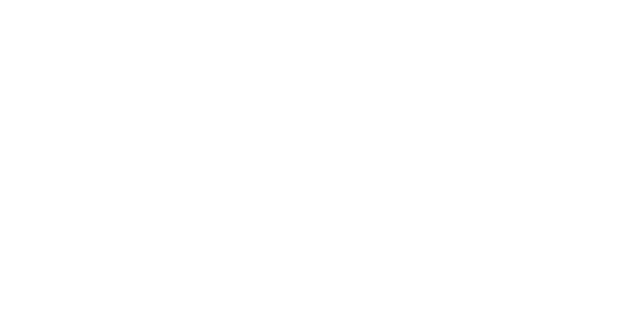
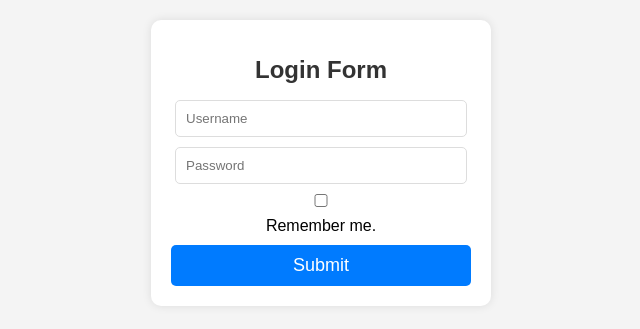
Before and after one commit to acciojob/remember-me-login-form-MAYANKSINGHCHAUHAN, a website: page main.html in a window 1280 px wide. Shown: the whole page, without its empty margins (319-959 px from the left). Drawn offline with Linux system fonts and the light colour scheme.

Commit message:
created a submission

```diff
--- a/main.html
+++ b/main.html
@@ -1,16 +1,24 @@
 <!DOCTYPE html>
-
-<html>
-
+<html lang="en">
 <head>
-	<link rel="stylesheet" href="styles.css">
+    <meta charset="UTF-8">
+    <meta name="viewport" content="width=device-width, initial-scale=1.0">
+    <title>Login Form</title>
+    <link rel="stylesheet" href="styles.css">
 </head>
-
 <body>
-	<!-- the entire body must be written by student -->
-    <script type="text/javascript" src="./script.js">
-</script>
-
+    <div class="container">
+        <h1>Login Form</h1>
+        <form id="loginForm">
+            <input type="text" id="username" placeholder="Username" required>
+            <input type="password" id="password" placeholder="Password" required>
+            <label>
+                <input type="checkbox" id="checkbox"> Remember me.
+            </label>
+            <button type="submit" id="submit">Submit</button>
+        </form>
+        <button id="existing" style="display: none;">Login as existing user</button>
+    </div>
+    <script src="script.js"></script>
 </body>
-
 </html>
--- a/script.js
+++ b/script.js
@@ -1 +1,40 @@
-//your JS code here. If required.
+document.addEventListener("DOMContentLoaded", function () {
+    const usernameInput = document.getElementById("username");
+    const passwordInput = document.getElementById("password");
+    const checkbox = document.getElementById("checkbox");
+    const submitButton = document.getElementById("submit");
+    const existingButton = document.getElementById("existing");
+
+    function loadStoredCredentials() {
+        const savedUsername = localStorage.getItem("username");
+        const savedPassword = localStorage.getItem("password");
+
+        if (savedUsername && savedPassword) {
+            existingButton.style.display = "block";
+            existingButton.addEventListener("click", () => {
+                alert(`Logged in as ${savedUsername}`);
+            });
+        }
+    }
+
+    document.getElementById("loginForm").addEventListener("submit", function (event) {
+        event.preventDefault();
+
+        const username = usernameInput.value;
+        const password = passwordInput.value;
+
+        alert(`Logged in as ${username}`);
+
+        if (checkbox.checked) {
+            localStorage.setItem("username", username);
+            localStorage.setItem("password", password);
+        } else {
+            localStorage.removeItem("username");
+            localStorage.removeItem("password");
+        }
+
+        loadStoredCredentials();
+    });
+
+    loadStoredCredentials();
+});
--- a/styles.css
+++ b/styles.css
@@ -1 +1,55 @@
-/*  your css code here. If applicable */
+body {
+    font-family: Arial, sans-serif;
+    background-color: #f4f4f4;
+    text-align: center;
+    margin: 0;
+    padding: 20px;
+}
+
+.container {
+    background: white;
+    width: 300px;
+    padding: 20px;
+    border-radius: 10px;
+    box-shadow: 0px 0px 10px rgba(0, 0, 0, 0.1);
+    margin: auto;
+}
+
+h1 {
+    font-size: 24px;
+    color: #333;
+}
+
+input {
+    display: block;
+    width: 90%;
+    margin: 10px auto;
+    padding: 10px;
+    border: 1px solid #ddd;
+    border-radius: 5px;
+}
+
+button {
+    background: #007BFF;
+    color: white;
+    border: none;
+    padding: 10px 20px;
+    font-size: 18px;
+    cursor: pointer;
+    margin-top: 10px;
+    width: 100%;
+    border-radius: 5px;
+}
+
+button:hover {
+    background: #0056b3;
+}
+
+#existing {
+    background: #28a745;
+    display: none;
+}
+
+#existing:hover {
+    background: #218838;
+}
```
